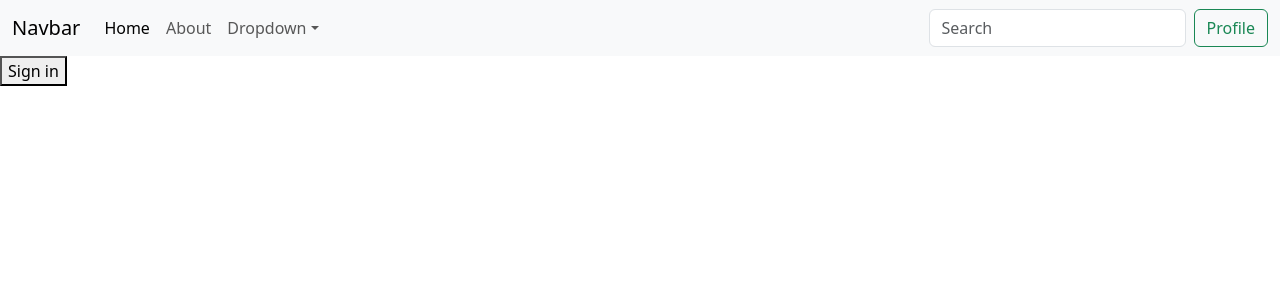
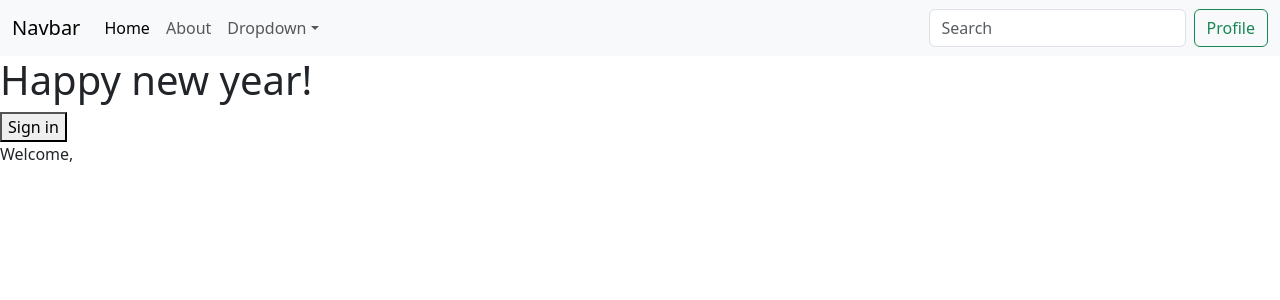
Before and after one commit to lkang172/halxyon, a React (Vite) app: page /profile in a window 1280 px wide. Shown: the top 300 px of the page. Built offline with nearby package versions, Linux system fonts and the light colour scheme; no server answers.

Commit message:
implemented auth status checker + name displayed after signin

```diff
--- a/src/Profile.tsx
+++ b/src/Profile.tsx
@@ -1,14 +1,44 @@
 import Navbar from "./Navbar";
-import { GoogleAuthProvider, signInWithPopup } from "firebase/auth";
-import { auth } from "../Backend/Firebase/firebaseConfig.ts";
+import {
+  GoogleAuthProvider,
+  signInWithPopup,
+  onAuthStateChanged,
+  getAuth,
+  signInWithEmailAndPassword,
+  User,
+} from "firebase/auth";
+import { useState, useEffect } from "react";
+import app, { auth } from "../Backend/Firebase/firebaseConfig.ts";
 
 const Profile = () => {
+  const [user, setUser] = useState<User | null>(null);
   const handleGoogle = async () => {
     const provider = await new GoogleAuthProvider();
-    return signInWithPopup(auth, provider);
+    try {
+      await signInWithPopup(auth, provider);
+    } catch (error) {
+      console.error("Error signing in with Google: ", error);
+    }
   };
-  <h1>Happy new year!</h1>;
-  return <button onClick={handleGoogle}>Sign in</button>;
+
+  useEffect(() => {
+    onAuthStateChanged(auth, (user) => {
+      if (user) {
+        setUser(user);
+        console.log("Welcome, " + user.displayName);
+      } else {
+        console.log("No user is signed in");
+      }
+    });
+  }, []);
+
+  return (
+    <>
+      <h1>Happy new year!</h1>
+      <button onClick={handleGoogle}>Sign in</button>
+      <p>Welcome, {user?.displayName}</p>
+    </>
+  );
 };
 
 export default Profile;
```
Also changed, not shown: 1 other file (tests, documents, lock files or other folders).
